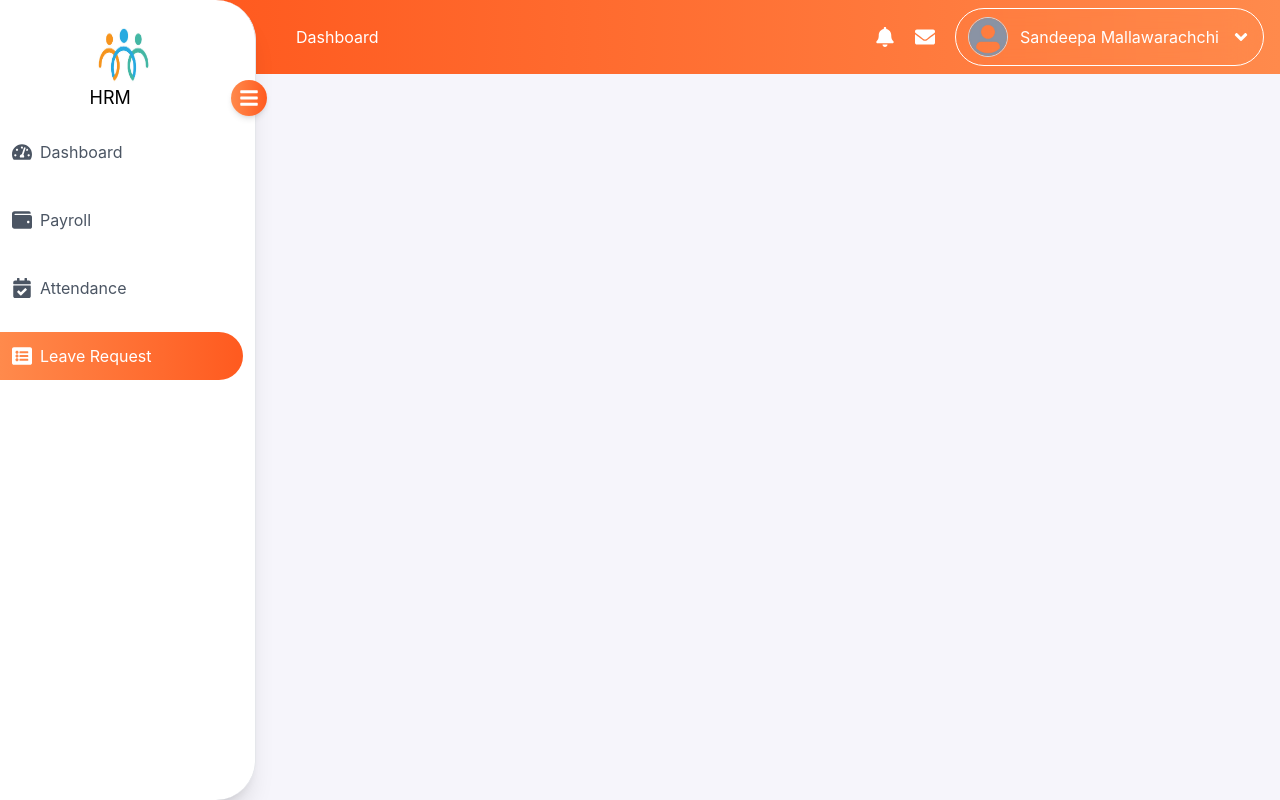
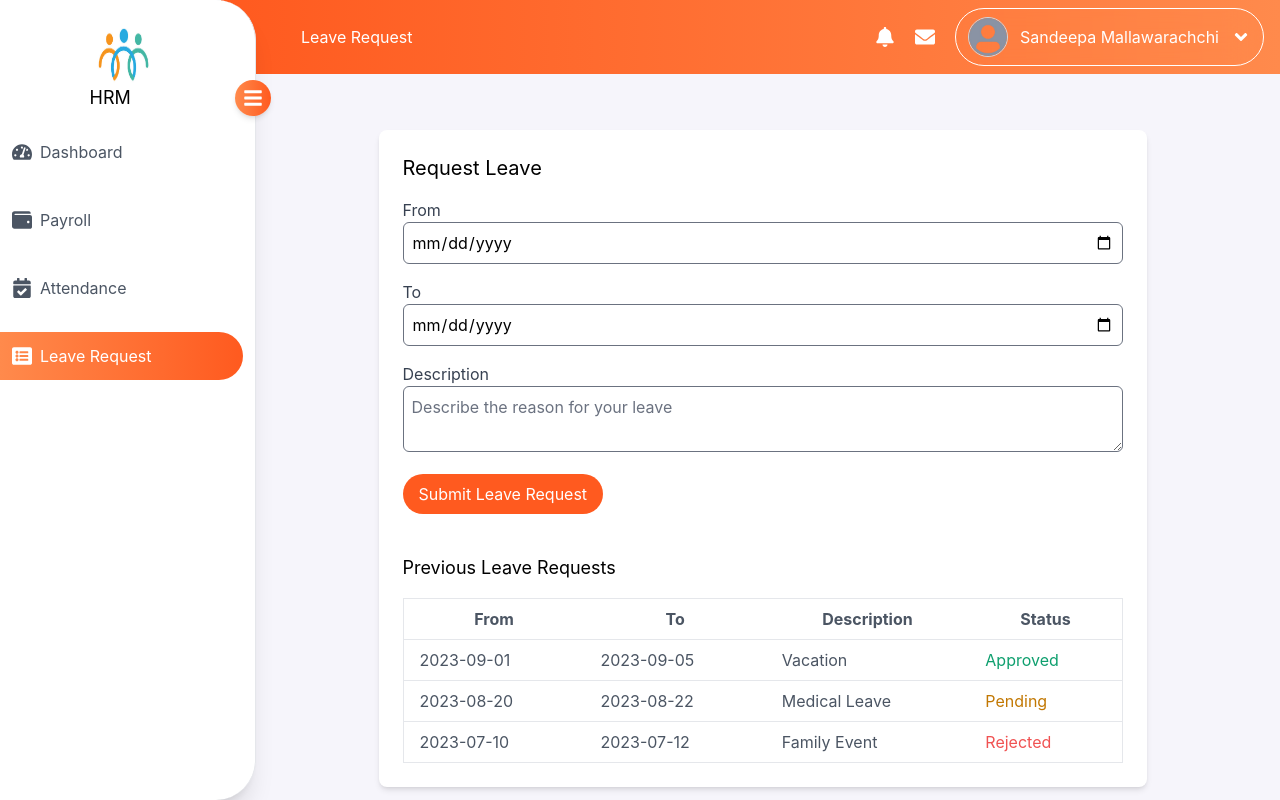
Before and after one commit to sandeepaMallawarachchi/HRM_Software, a React (Create React App) app in the folder client/: page /leave in a window 1280 px wide. Built offline with nearby package versions, Linux system fonts and the light colour scheme.

Commit message:
leave and payroll pages

```diff
--- a/client/package.json
+++ b/client/package.json
@@ -9,6 +9,8 @@
     "axios": "^1.7.7",
     "chart.js": "^4.4.4",
     "flowbite-react": "^0.10.1",
+    "html2canvas": "^1.4.1",
+    "jspdf": "^2.5.2",
     "react": "^18.3.1",
     "react-chartjs-2": "^5.2.0",
     "react-dom": "^18.3.1",
--- a/client/src/App.js
+++ b/client/src/App.js
@@ -5,18 +5,22 @@ import Header from './components/Header';
 import Dashboard from './pages/Dashboard';
 import Sidebar from './components/Sidebar';
 import Profile from './components/Profile';
+import Leave from './pages/Leave';
+import Payroll from './pages/Payroll';
 
 const App = () => {
   return (
     <BrowserRouter>
       <div className="flex h-screen">
         <Sidebar />
-        <div className="flex-1 flex flex-col ml-[-40px]">
+        <div className="flex-1 flex flex-col ml-[-35px]">
           <Header />
           <div className="flex-1 p-4 pl-10 overflow-auto bg-[#f6f5fb]">
             <Routes>
               <Route path="/" element={<Dashboard />} />
               <Route path="/profile" element={<Profile />} />
+              <Route path="/leave" element={<Leave />} />
+              <Route path="/payroll" element={<Payroll />} />
             </Routes>
           </div>
         </div>
--- a/client/src/components/Header.jsx
+++ b/client/src/components/Header.jsx
@@ -16,6 +16,10 @@ const Header = () => {
                 return 'Profile';
             case '/support':
                 return 'Support';
+            case '/leave':
+                return 'Leave Request';
+            case '/payroll':
+                return 'Payroll';
             default:
                 return 'Dashboard';
         }
--- a/client/src/components/Sidebar.jsx
+++ b/client/src/components/Sidebar.jsx
@@ -16,7 +16,7 @@ const Sidebar = () => {
       {/* Toggle Button */}
       <button
         onClick={handleToggle}
-        className="absolute top-20 right-[-12px] bg-gradient-to-r from-orange-400 to-orange-500 text-white p-2 rounded-full shadow-md hover:bg-orange-400"
+        className="absolute top-20 right-[-16px] bg-gradient-to-r from-orange-400 to-orange-500 text-white p-2 rounded-full shadow-md hover:bg-orange-400"
       >
         {isCollapsed ? <HiOutlineX size={20} /> : <FaBars size={20} />}
       </button>
--- /dev/null
+++ b/client/src/pages/Attendance.jsx
@@ -0,0 +1,9 @@
+import React from 'react'
+
+const Attendance = () => {
+  return (
+    <div>Attendance</div>
+  )
+}
+
+export default Attendance
--- /dev/null
+++ b/client/src/pages/Leave.jsx
@@ -0,0 +1,108 @@
+import React, { useState } from 'react';
+
+const Leave = () => {
+  const [leaveRequest, setLeaveRequest] = useState({
+    from: '',
+    to: '',
+    description: '',
+  });
+
+  const [leaveHistory, setLeaveHistory] = useState([
+    { from: '2023-09-01', to: '2023-09-05', description: 'Vacation', status: 'Approved' },
+    { from: '2023-08-20', to: '2023-08-22', description: 'Medical Leave', status: 'Pending' },
+    { from: '2023-07-10', to: '2023-07-12', description: 'Family Event', status: 'Rejected' },
+  ]);
+
+  const handleInputChange = (e) => {
+    setLeaveRequest({
+      ...leaveRequest,
+      [e.target.name]: e.target.value,
+    });
+  };
+
+  const handleSubmit = (e) => {
+    e.preventDefault();
+    // Here, you can add logic to submit the form (e.g., sending to a server or API)
+    setLeaveHistory([...leaveHistory, { ...leaveRequest, status: 'Pending' }]);
+    setLeaveRequest({ from: '', to: '', description: '' }); // Reset form
+  };
+
+  return (
+    <div className="p-6 bg-white rounded-lg shadow-md max-w-3xl mx-auto mt-10">
+      {/* Leave Request Form */}
+      <h2 className="text-xl mb-4">Request Leave</h2>
+      <form onSubmit={handleSubmit} className="space-y-4">
+        <div>
+          <label className="block text-gray-700">From</label>
+          <input
+            type="date"
+            name="from"
+            value={leaveRequest.from}
+            onChange={handleInputChange}
+            className="border rounded-md p-2 w-full"
+            required
+          />
+        </div>
+        <div>
+          <label className="block text-gray-700">To</label>
+          <input
+            type="date"
+            name="to"
+            value={leaveRequest.to}
+            onChange={handleInputChange}
+            className="border rounded-md p-2 w-full"
+            required
+          />
+        </div>
+        <div>
+          <label className="block text-gray-700">Description</label>
+          <textarea
+            name="description"
+            value={leaveRequest.description}
+            onChange={handleInputChange}
+            className="border rounded-md p-2 w-full"
+            placeholder="Describe the reason for your leave"
+            required
+          />
+        </div>
+        <button type="submit" className="bg-orange-500 hover:bg-orange-600 text-white px-4 py-2 rounded-[20px]">
+          Submit Leave Request
+        </button>
+      </form>
+
+      {/* Leave History */}
+      <div className="mt-10">
+        <h3 className="text-lg mb-4">Previous Leave Requests</h3>
+        <table className="min-w-full bg-white border text-gray-600">
+          <thead>
+            <tr>
+              <th className="py-2 px-4 border-b">From</th>
+              <th className="py-2 px-4 border-b">To</th>
+              <th className="py-2 px-4 border-b">Description</th>
+              <th className="py-2 px-4 border-b">Status</th>
+            </tr>
+          </thead>
+          <tbody>
+            {leaveHistory.map((leave, index) => (
+              <tr key={index}>
+                <td className="py-2 px-4 border-b">{leave.from}</td>
+                <td className="py-2 px-4 border-b">{leave.to}</td>
+                <td className="py-2 px-4 border-b">{leave.description}</td>
+                <td className={`py-2 px-4 border-b ${
+                    leave.status === 'Approved' ? 'text-green-500' :
+                    leave.status === 'Pending' ? 'text-yellow-500' :
+                    'text-red-500'
+                  }`}
+                >
+                  {leave.status}
+                </td>
+              </tr>
+            ))}
+          </tbody>
+        </table>
+      </div>
+    </div>
+  );
+};
+
+export default Leave;
--- /dev/null
+++ b/client/src/pages/Payroll.jsx
@@ -0,0 +1,163 @@
+import React, { useState } from 'react';
+import jsPDF from 'jspdf';
+import logo from '../images/logo.png'; // Assuming logo.png is in the /images folder
+
+const Payroll = () => {
+  const [selectedMonth, setSelectedMonth] = useState('');
+
+  // Sample employee data
+  const employeeData = {
+    empId: 'EMP001',
+    empName: 'Sandeepa Mallawarachchi',
+    basic: 50000,
+    totalDaysWorked: 22,
+    bonus: 5000,
+    ot: 3000,
+    grossPay: 58000,
+    providentFund: 2000,
+    professionalTax: 500,
+    loan: 1500,
+  };
+
+  const handleMonthChange = (e) => {
+    setSelectedMonth(e.target.value);
+  };
+
+  const handleDownloadPDF = () => {
+    const doc = new jsPDF();
+    const img = new Image();
+    img.src = logo;
+
+    img.onload = () => {
+      // Add Logo
+      doc.addImage(img, 'PNG', 10, 10, 30, 30);
+
+      // Header
+      doc.setFontSize(14);
+      doc.text('Payslip', 105, 20, { align: 'center' });
+      doc.setFontSize(10);
+      doc.text('Your Company Name', 105, 30, { align: 'center' });
+      doc.text('1234 Your Address Line 1', 105, 35, { align: 'center' });
+      doc.text('Your City, ZIP Code', 105, 40, { align: 'center' });
+
+      // Employee Info
+      doc.setFontSize(10);
+      doc.text(`Date of Joining: 2019-02-15`, 20, 60);
+      doc.text(`Pay Period: ${selectedMonth}`, 20, 65);
+      doc.text(`Worked Days: ${employeeData.totalDaysWorked}`, 20, 70);
+      doc.text(`Employee Name: ${employeeData.empName}`, 130, 60);
+      doc.text(`Designation: Software Engineer`, 130, 65);
+      doc.text(`Department: IT`, 130, 70);
+
+      // Table Headings
+      doc.setFontSize(12);
+      doc.text('Earnings', 40, 90);
+      doc.text('Amount', 100, 90);
+      doc.text('Deductions', 140, 90);
+      doc.text('Amount', 180, 90);
+
+      // Table Content
+      doc.setFontSize(10);
+      doc.text('Basic', 40, 100);
+      doc.text(`${employeeData.basic}`, 100, 100);
+      doc.text('Provident Fund', 140, 100);
+      doc.text(`${employeeData.providentFund}`, 180, 100);
+
+      doc.text('Bonus', 40, 110);
+      doc.text(`${employeeData.bonus}`, 100, 110);
+      doc.text('Professional Tax', 140, 110);
+      doc.text(`${employeeData.professionalTax}`, 180, 110);
+
+      doc.text('OT', 40, 120);
+      doc.text(`${employeeData.ot}`, 100, 120);
+      doc.text('Loan', 140, 120);
+      doc.text(`${employeeData.loan}`, 180, 120);
+
+      // Total Earnings & Deductions
+      const totalEarnings = employeeData.basic + employeeData.bonus + employeeData.ot;
+      const totalDeductions = employeeData.providentFund + employeeData.professionalTax + employeeData.loan;
+      const netPay = totalEarnings - totalDeductions;
+
+      doc.text('Total Earnings', 40, 130);
+      doc.text(`${totalEarnings}`, 100, 130);
+      doc.text('Total Deductions', 140, 130);
+      doc.text(`${totalDeductions}`, 180, 130);
+
+      // Net Pay
+      doc.setFontSize(12);
+      doc.text('Net Pay', 40, 140);
+      doc.text(`${netPay}`, 100, 140);
+
+      // Net Pay in words
+      const netPayInWords = 'Fifty-Eight Thousand Only';
+      doc.setFontSize(10);
+      doc.text(netPayInWords, 105, 150, { align: 'center' });
+
+      // Signature Area
+      doc.setFontSize(10);
+      doc.text('Employer Signature', 40, 170);
+      doc.text('Employee Signature', 140, 170);
+      doc.line(40, 175, 90, 175);  // Employer line
+      doc.line(140, 175, 190, 175);  // Employee line
+
+      // Footer
+      doc.text('This is a system-generated payslip.', 105, 190, { align: 'center' });
+
+      // Save PDF
+      doc.save(`Payslip_${selectedMonth}.pdf`);
+    };
+  };
+
+  return (
+    <div className="p-6">
+      <label className="block mb-2 text-sm font-medium">Select Month:</label>
+      <select
+        value={selectedMonth}
+        onChange={handleMonthChange}
+        className="mb-4 p-2 border rounded-md w-full"
+      >
+        <option value="">--Select Month--</option>
+        <option value="January 2024">January 2024</option>
+        <option value="February 2024">February 2024</option>
+        <option value="March 2024">March 2024</option>
+        {/* Add more months as needed */}
+      </select>
+
+      <table className="table-auto w-full border-collapse">
+        <thead>
+          <tr className="bg-gray-200">
+            <th className="border px-4 py-2">Emp ID</th>
+            <th className="border px-4 py-2">Emp Name</th>
+            <th className="border px-4 py-2">Basic</th>
+            <th className="border px-4 py-2">Total Days Worked</th>
+            <th className="border px-4 py-2">Bonus</th>
+            <th className="border px-4 py-2">OT</th>
+            <th className="border px-4 py-2">Gross Pay</th>
+          </tr>
+        </thead>
+        <tbody>
+          <tr>
+            <td className="border px-4 py-2">{employeeData.empId}</td>
+            <td className="border px-4 py-2">{employeeData.empName}</td>
+            <td className="border px-4 py-2">{employeeData.basic}</td>
+            <td className="border px-4 py-2">{employeeData.totalDaysWorked}</td>
+            <td className="border px-4 py-2">{employeeData.bonus || 'N/A'}</td>
+            <td className="border px-4 py-2">{employeeData.ot || 'N/A'}</td>
+            <td className="border px-4 py-2">{employeeData.grossPay}</td>
+          </tr>
+        </tbody>
+      </table>
+
+      {selectedMonth && (
+        <button
+          onClick={handleDownloadPDF}
+          className="mt-4 bg-orange-500 text-white py-2 px-4 rounded-[20px] hover:bg-orange-600"
+        >
+          Download Pay Slip for {selectedMonth}
+        </button>
+      )}
+    </div>
+  );
+};
+
+export default Payroll;
```
Also changed, not shown: 1 other file (tests, documents, lock files or other folders).
